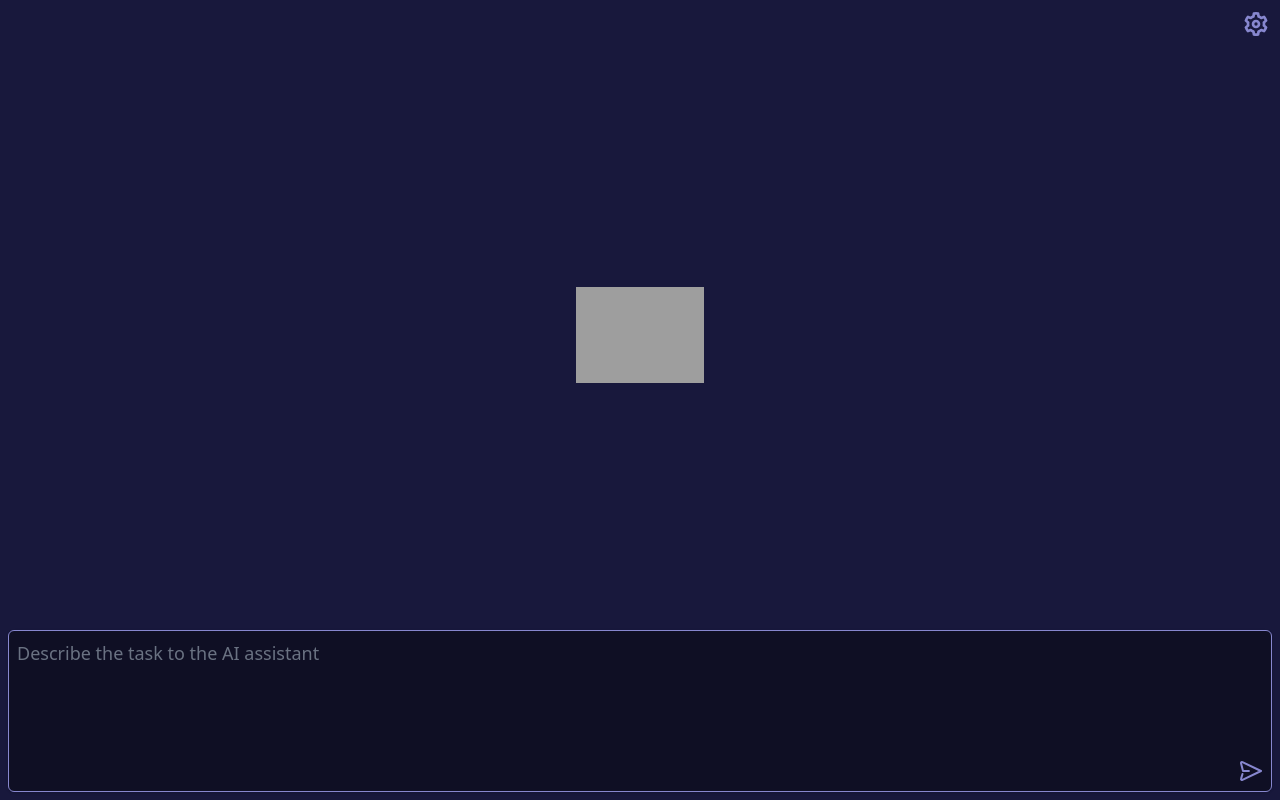
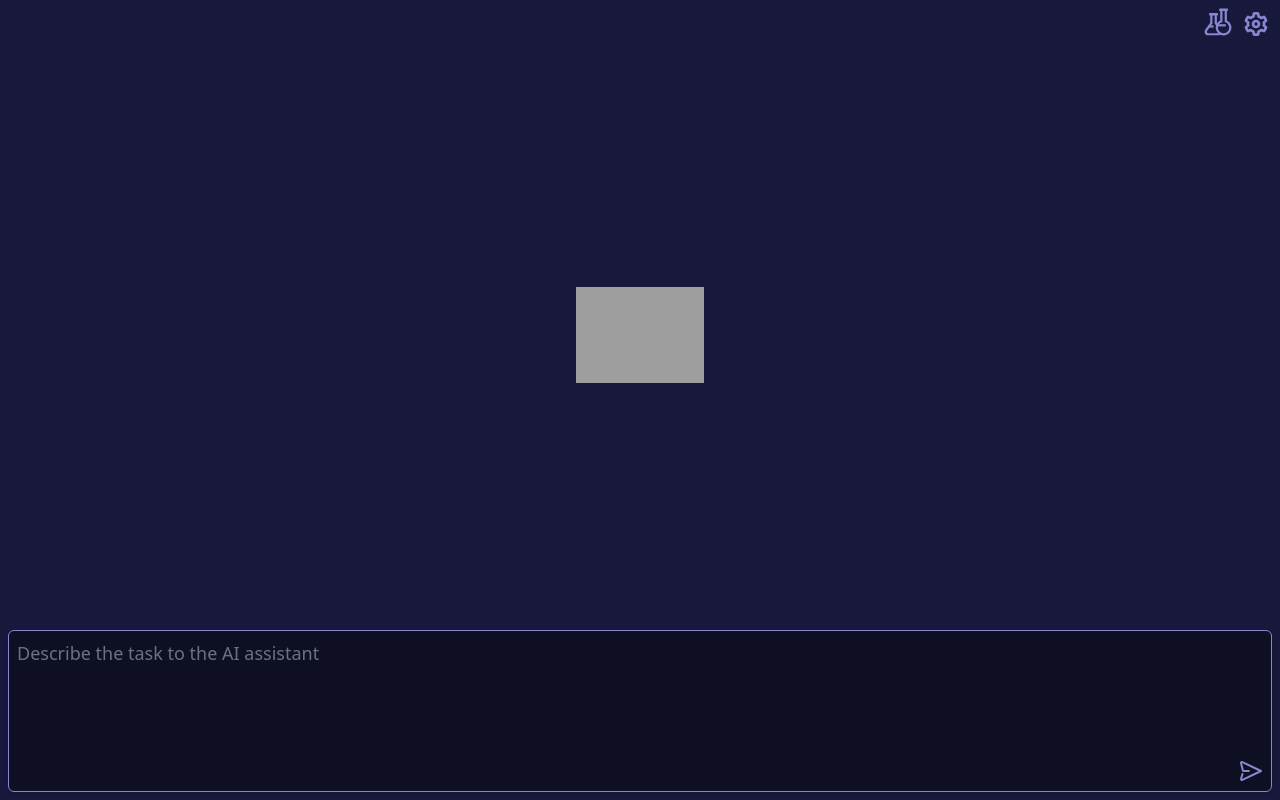
Before and after one commit to srigi/intelligence, a React (Vite) app: page / in a window 1280 px wide. Built offline with nearby package versions, Linux system fonts and the light colour scheme; grey boxes are pictures that could not be loaded.

Commit message:
Add test connection button to the Navbar

```diff
--- a/src/App.tsx
+++ b/src/App.tsx
@@ -1,6 +1,7 @@
 import { useRef } from 'react';
 
 import LogoStagedLoader, { RefType } from '~/components/LogoStagedLoader';
+import Navbar from '~/components/Navbar';
 import PromptArea from '~/components/PromptArea';
 
 export function App() {
@@ -8,9 +9,7 @@ export function App() {
 
   return (
     <>
-      <nav className="flex justify-end">
-        <button className="h-8 w-8 bg-primary-200 mask-[url('./assets/icons/gear.svg')] text-3xl hover:bg-primary-50" title="Settings" />
-      </nav>
+      <Navbar />
 
       <section className="flex flex-1 flex-col items-center justify-center">
         <LogoStagedLoader ref={logoLoaderRef} />
--- /dev/null
+++ b/src/components/Navbar.tsx
@@ -0,0 +1,14 @@
+export default function Navbar() {
+  return (
+    <nav className="flex justify-end gap-2">
+      <button
+        className="h-7 w-7 bg-primary-200 mask-[url('./assets/icons/testTubes.svg')] text-3xl hover:bg-primary-50"
+        title="Test connection"
+      />
+      <button
+        className="h-8 w-8 bg-primary-200 mask-[url('./assets/icons/gear.svg')] text-3xl hover:bg-primary-50"
+        title="Settings"
+      />
+    </nav>
+  );
+}
```
Also changed, not shown: src/assets/icons/testTubes.svg (added).
